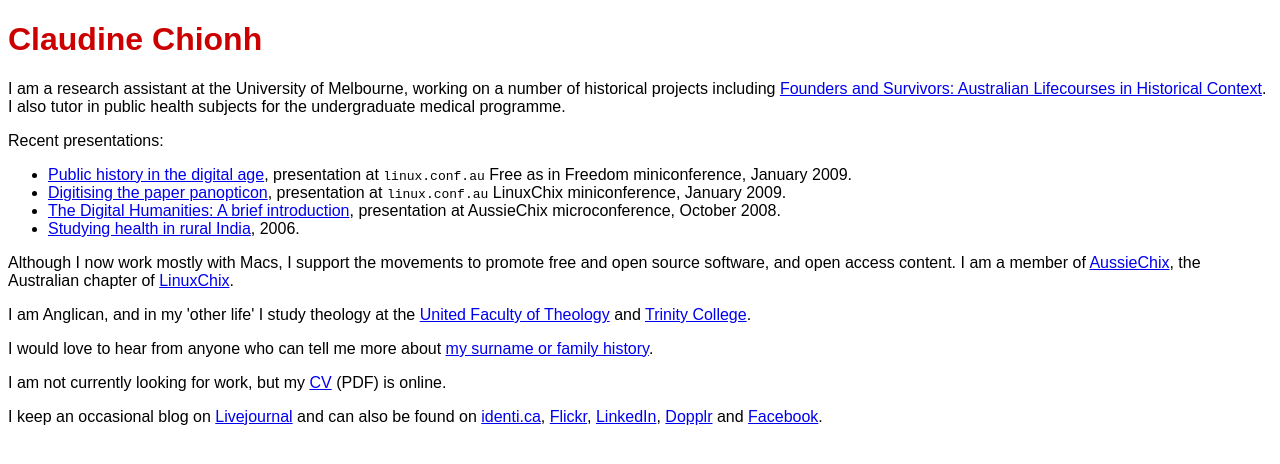
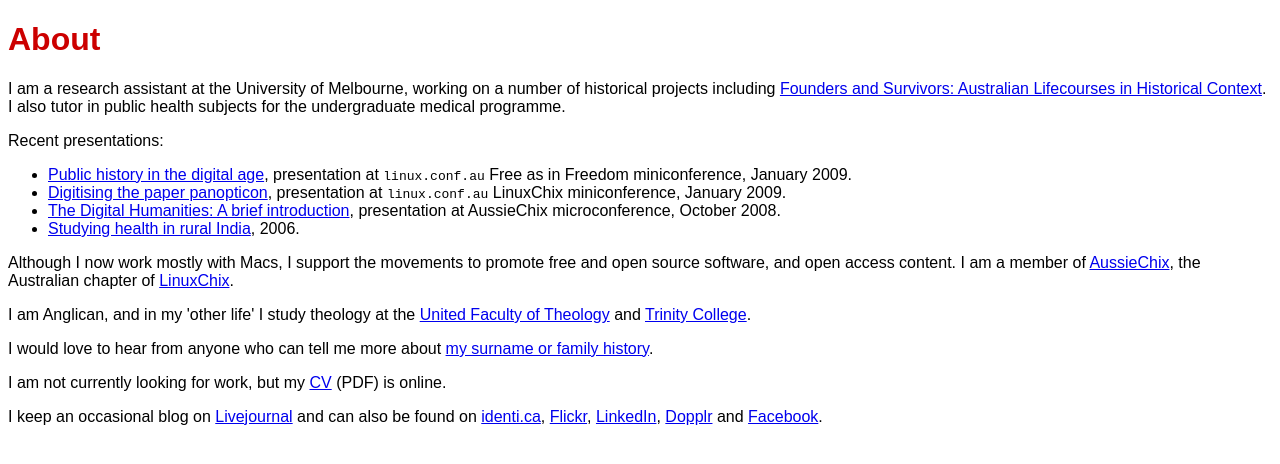
Before and after one commit to claudinec/claudinec.github.io, a Jekyll site: the page built from index.html, in a window 1280 px wide. Shown: the top 464 px of the page. Built offline with Jekyll 4.4.1, drawn with Linux system fonts in a browser that asks for light colours.

Commit message:
titles and subtitles

```diff
--- a/_layouts/default.html
+++ b/_layouts/default.html
@@ -1,7 +1,7 @@
 <!DOCTYPE html>
 <html>
   <head>
-    <title>{{ page.title }}</title>
+    <title>Claudine Chionh: {{ page.title }}</title>
     <link href="claudine.css" rel="stylesheet" type="text/css">
   </head>
 
--- a/famhist.html
+++ b/famhist.html
@@ -1,6 +1,6 @@
 ---
 layout: default
-title: Claudine Chionh -- family history
+title: Family history
 ---
 
 <p>
--- a/index.html
+++ b/index.html
@@ -1,6 +1,6 @@
 ---
 layout: default
-title: Claudine Chionh
+title: About
 ---
 
 <p>I am a research assistant at the University of Melbourne, working
```
